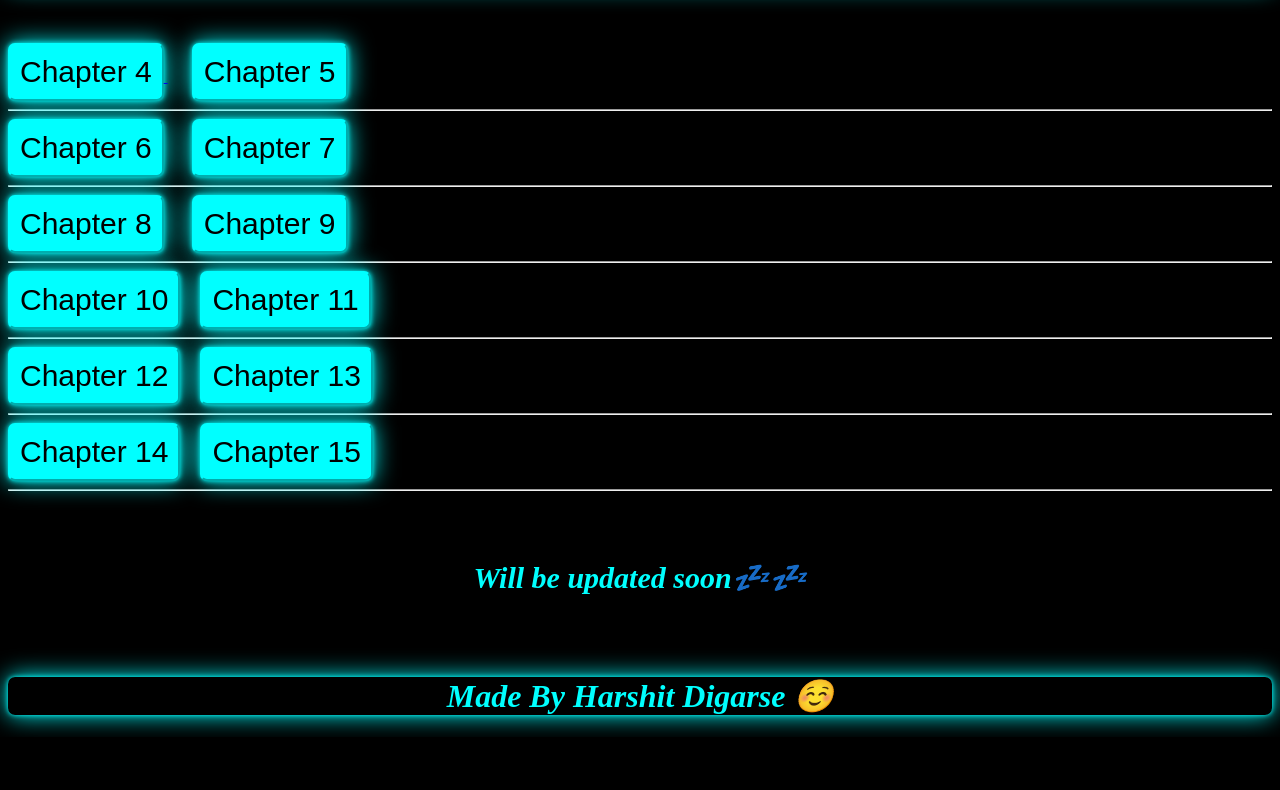
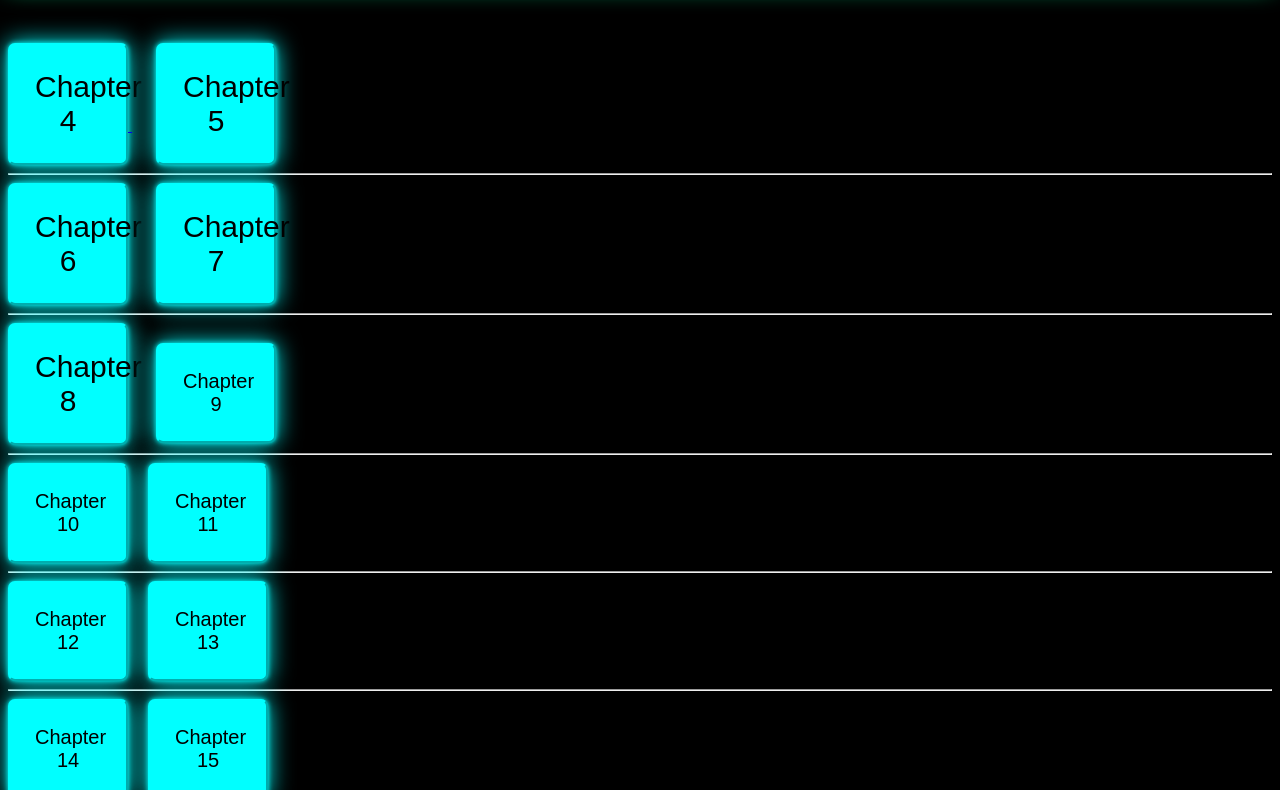
Before and after one commit to HarshitDigarse/Class8, a plain HTML site: page science.html in a window 1280 px wide. Shown: the part 73-863 px from the top of the page. Before the commit the page ends 810 px from the top, so only its background shows below. Drawn offline with Linux system fonts and the light colour scheme.

Commit message:
Update science.html

```diff
--- a/science.html
+++ b/science.html
@@ -5,7 +5,7 @@
    <meta charset="UTF-8">
    <meta name="viewport" content="width=device-width, initial-scale=1">
    <title>science</title>
-   <link rel="stylesheet" href="path.css">
+   <link rel="stylesheet" href="home.css">
 </head>
 <body style="background-image: url(); background-size: cover; background-repeat: no-repeat; color: cyan; text-align: ">
    <h1 style="text-align:center;">Class 8 Science solutions</h1>
```
